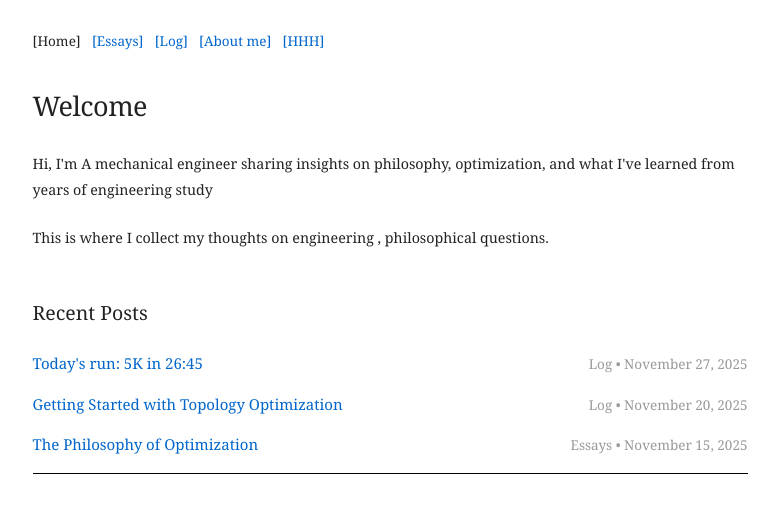
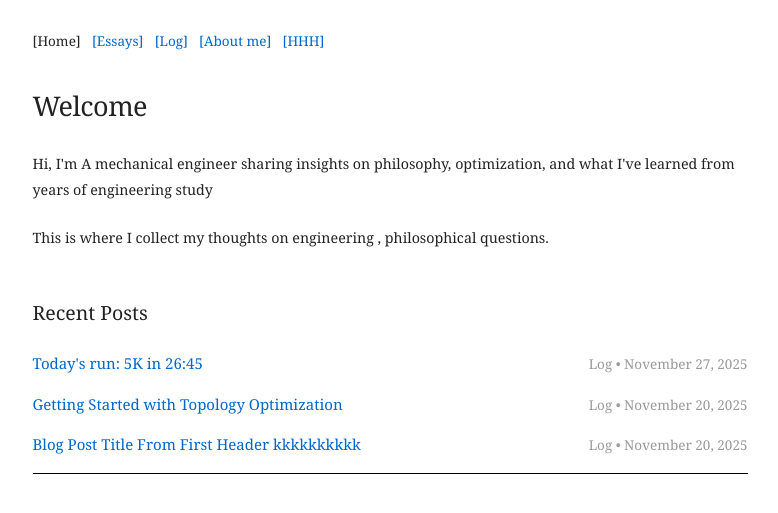
Before and after one commit to HJahanshiri/Hjahanshiri.github.io, a Jekyll site: the page built from index.html, in a window 1280 px wide. Shown: the top 513 px of the page, without its empty margins (250-1028 px from the left). Built offline with Jekyll 4.4.1, drawn with Linux system fonts in a browser that asks for light colours.

Commit message:
Update 2021-03-08-blog-post-title-from-file-name.md

```diff
--- a/_log/2021-03-08-blog-post-title-from-file-name.md
+++ b/_log/2021-03-08-blog-post-title-from-file-name.md
@@ -1,5 +1,7 @@
-## Blog Post Title From First Header kkkkkkkkkk
-
+---
+title: "Blog Post Title From First Header kkkkkkkkkk"
+date: 2025-11-20
+---
 
 Due to a plugin called `jekyll-titles-from-headings` which is supported by GitHub Pages by default. The above header (in the markdown file) will be automatically used as the pages title.
 
```
